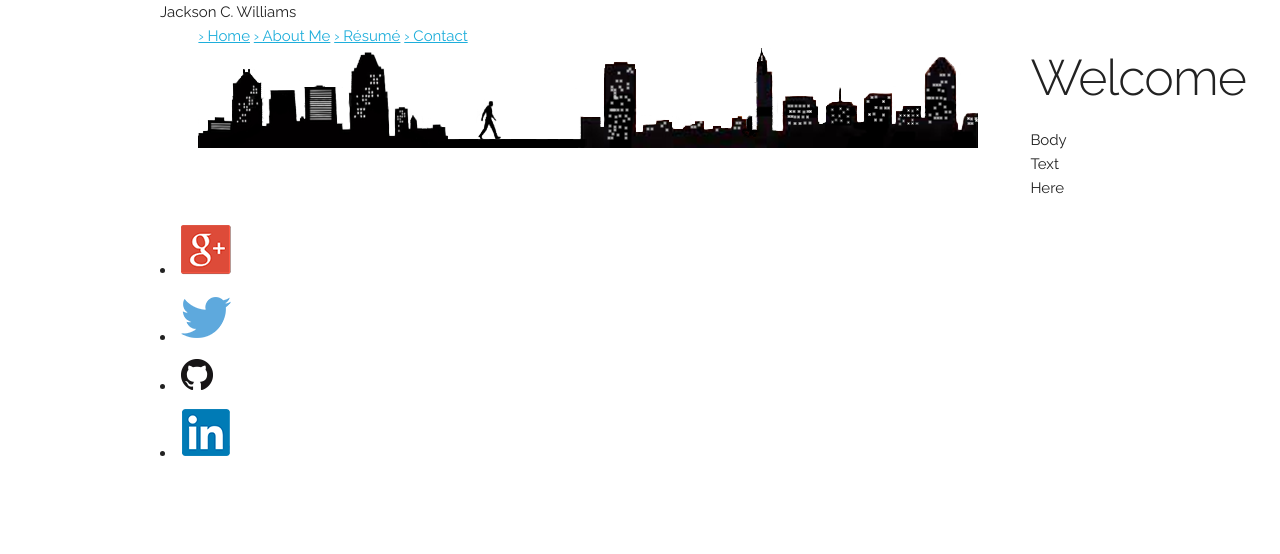
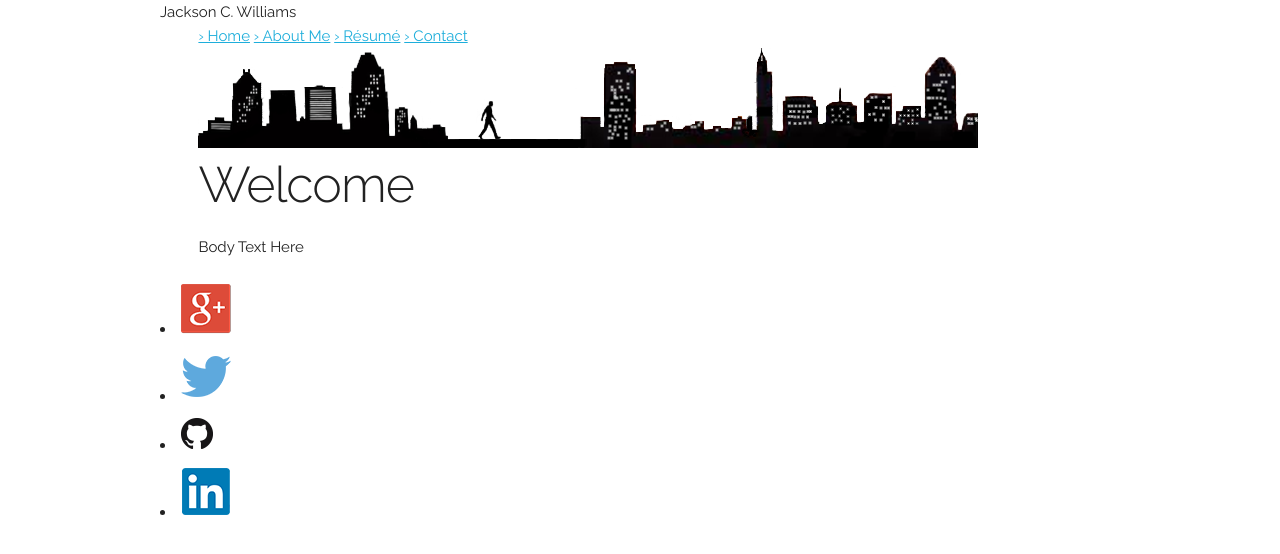
Before and after one commit to jacksoncwilliams/jackson-erin, a Jekyll site: the page built from fleektryout.html, in a window 1280 px wide. Shown: the top 554 px of the page. Built offline with Jekyll 4.4.1, drawn with Linux system fonts in a browser that asks for light colours.

Commit message:
Update fleektryout.html

```diff
--- a/fleektryout.html
+++ b/fleektryout.html
@@ -4,7 +4,7 @@ title: Jackson Williams
 ---
 
 <!--Content-->
-<div id="content" class="one column">
+<div id="content" class="ten columns">
 <h1>Welcome</h1>
       <p>Body Text Here</p>
 
```
